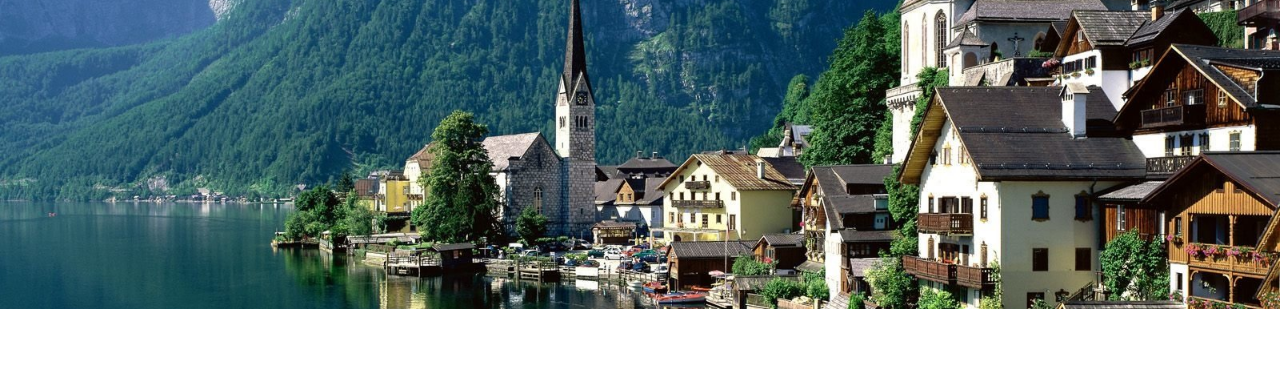
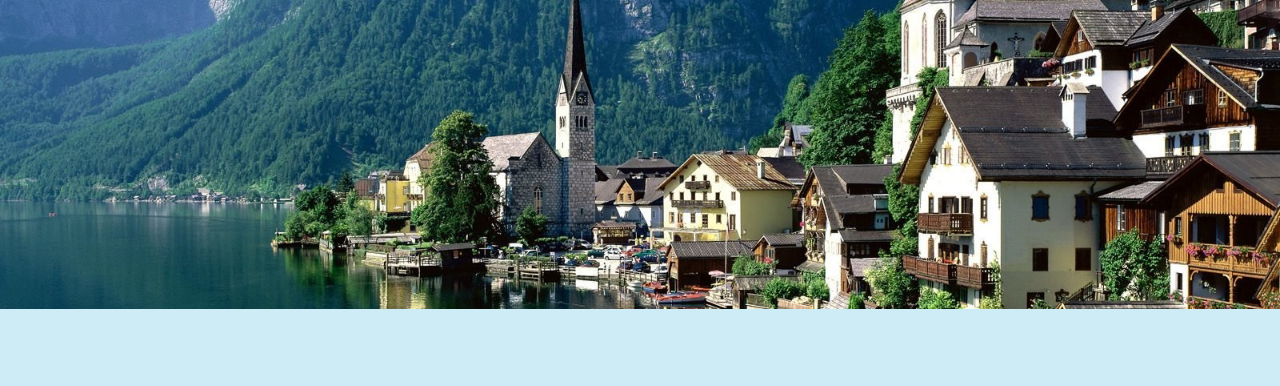
Before and after one commit to isipp/G7_Projekt, a plain HTML site: page Proj_G7/Vorprojektphase.html in a window 1280 px wide. Shown: the part 91-477 px from the top of the page. Drawn offline with nearby package versions, Linux system fonts and the light colour scheme.

Commit message:
Die Hintergrundfarbe bei Unterseite Vorprojektphase auf hellblau ändern, damit sich die Seiten nicht nur per Inhalt sonder auch per Aussehen unterscheiden.

```diff
--- a/Proj_G7/Vorprojektphase.html
+++ b/Proj_G7/Vorprojektphase.html
@@ -8,7 +8,7 @@
     <title>Document</title>
 
 </head>
-<body>
+<body style="background-color:#CEECF5;">
 
 <header class="header">
     <div class="container">
```
